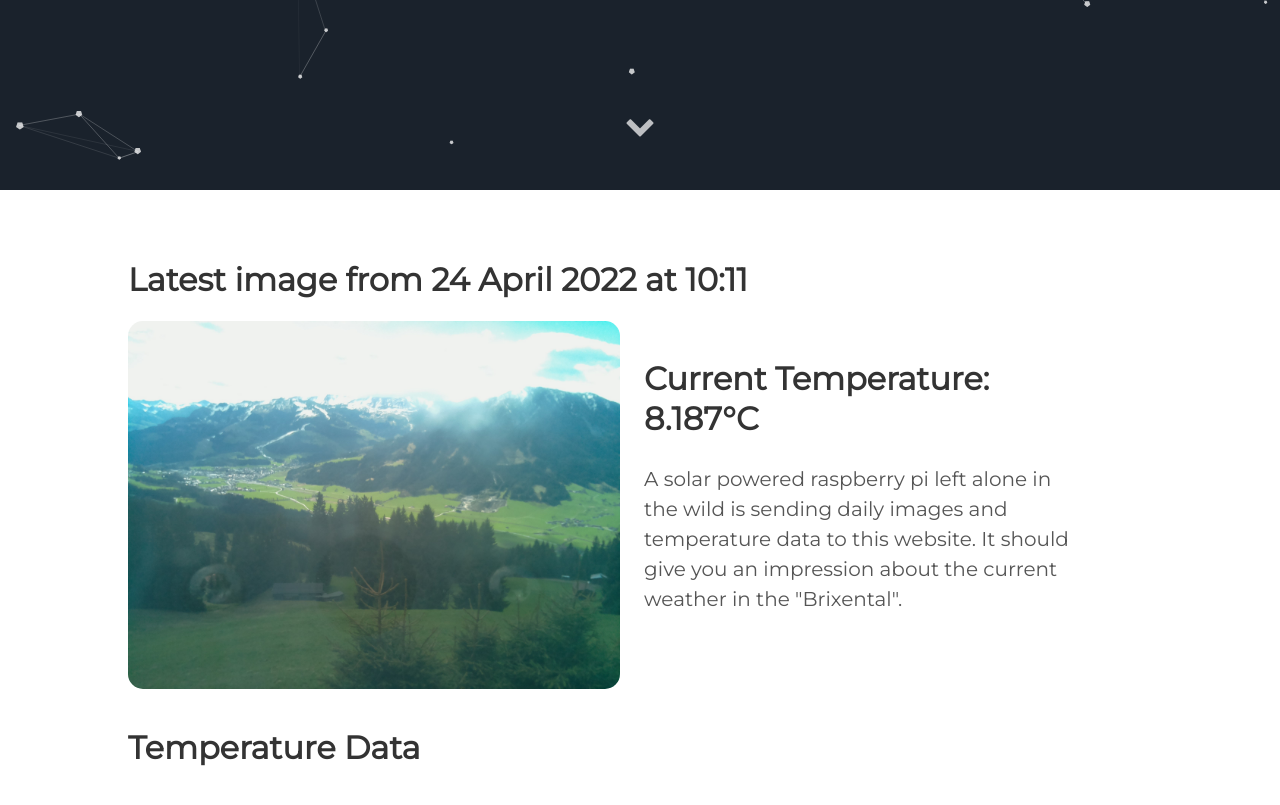
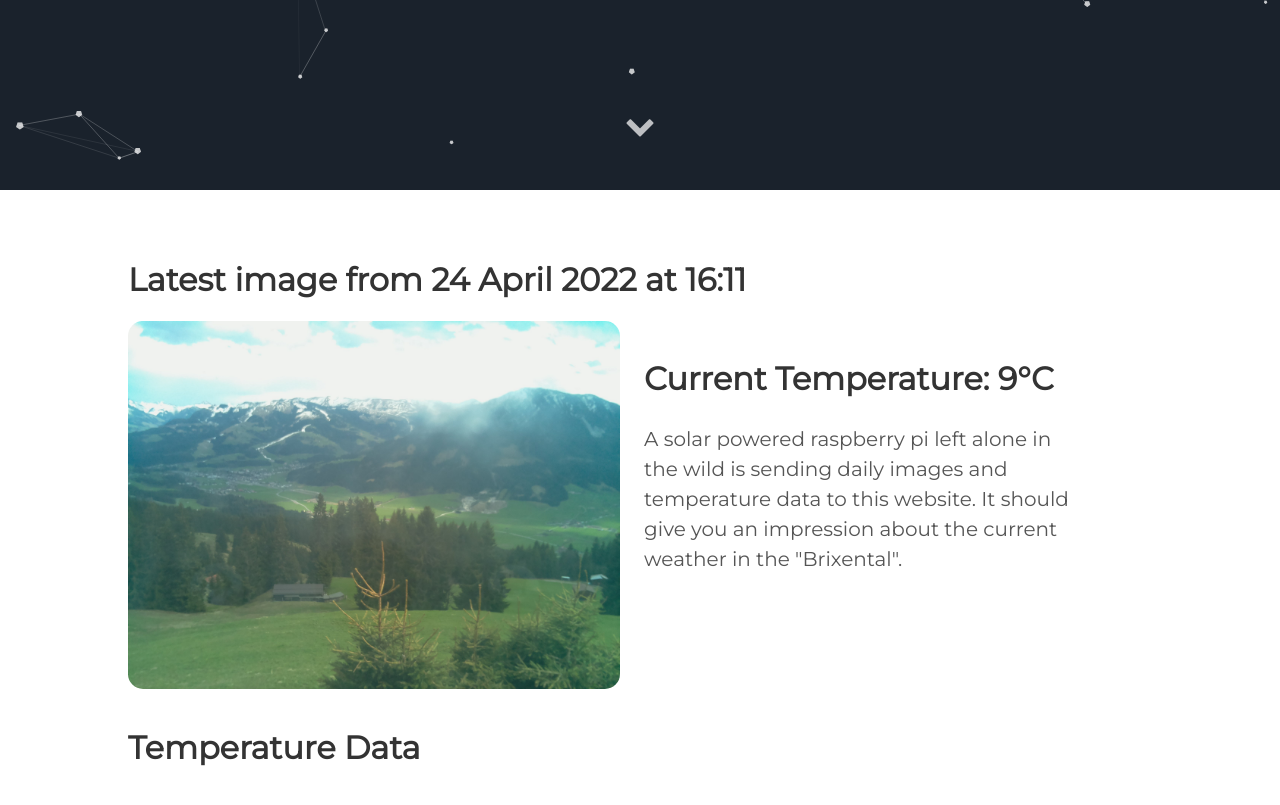
Before and after one commit to vektorious/vektorious.github.io, a Jekyll site: the page built from resources/huette.md, in a window 1280 px wide and 900 px high, scrolled down 710 px. Shown: the top 805 px of the window. Built offline with Jekyll 4.4.1, drawn with Linux system fonts in a browser that asks for light colours.

Commit message:
I'm a bot beep boop

```diff
--- a/resources/huette.md
+++ b/resources/huette.md
@@ -6,13 +6,13 @@ image: '/assets/img/'
 description: 'Live image from the Austrian alps'
 twitter_text: ' '
 ---
-## Latest image from 24 April 2022 at 10:11
+## Latest image from 24 April 2022 at 16:11
 <div class="huette">
   <div class="huette-image">
     <img src="{{ "/assets/img/huette.jpg" | prepend: site.baseurl }}">
   </div>
   <div class="huette-text">
-        <h2>Current Temperature: 8.187°C</h2>
+        <h2>Current Temperature: 9°C</h2>
         <p>A solar powered raspberry pi left alone in the wild is sending daily images and temperature data to this website. It should give you an impression about the current weather in the "Brixental".</p>
 
   </div>
```
Also changed, not shown: rpi-script/2022-04-24_160940.txt (renamed from rpi-script/2022-04-24_100943.txt, +5 -5 lines), rpi-script/huette.md (+2 -2 lines), assets/img/huette.jpg, assets/img/temp_plot.png, rpi-script/temp_plot.png, 1 other file.
